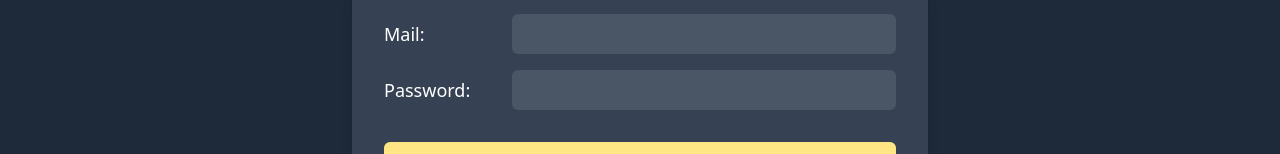
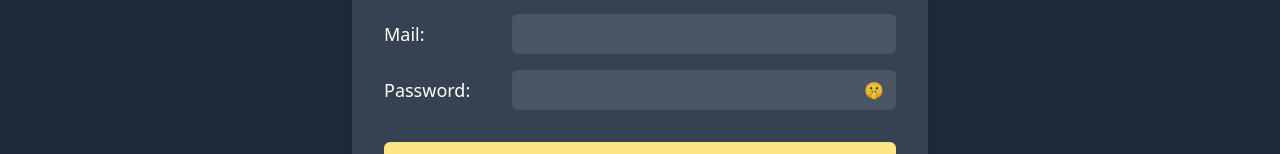
Before and after one commit to sohan-29/levelup, a React app in the folder frontend/: page /login in a window 1280 px wide. Shown: the part 250-404 px from the top of the page. Built offline with nearby package versions, Linux system fonts and the light colour scheme; the HTML template or start-up script is replaced by a standard one.

Commit message:
added toggle password

```diff
--- a/frontend/src/pages/login.jsx
+++ b/frontend/src/pages/login.jsx
@@ -1,15 +1,34 @@
+import { useState } from "react";
 import Header from "../components/header";
 
 const LoginForm = () => {
+    const [view, setview] = useState("🤫");
+    const [email, setEmail] = useState("");
+    const [password, setPassword] = useState("");
+    const viewPassword = () => {
+        const passwordInput = document.getElementById("password");
+        if (view === "🤫") {
+            passwordInput.value="·".repeat(passwordInput.value.length);
+            setview("🫣");
+        } else {
+            passwordInput.value = password;
+            setview("🤫")
+        };
+    }
+    const submitData = (e) => {
+        e.preventDefault();
+        console.log({email, password});
+    }
     return (
-        <form className="flex flex-col md:w-lg lg:w-xl gap-4 bg-gray-700 p-8 rounded-lg shadow-lg">
+        <form className="flex flex-col md:w-lg lg:w-xl gap-4 bg-gray-700 p-8 rounded-lg shadow-lg" onSubmit={submitData}>
             <div className="flex flex-col sm:flex-row sm:justify-between sm:items-center">
-            <label className="text-white text-lg font-medium" for="mail">Mail:</label>
-            <input className="p-2 rounded-md text-white bg-gray-600 sm:w-sm md:w-xs lg:w-sm" type="email" id="mail" name="mail" required />
+                <label className="text-white text-lg font-medium" htmlFor="mail">Mail:</label>
+                <input className="p-2 rounded-md text-white bg-gray-600 sm:w-sm md:w-xs lg:w-sm" type="email" id="mail" name="mail" value={email} onChange={(e)=>setEmail(e.target.value)} required />
             </div>
-            <div className="flex flex-col sm:flex-row sm:justify-between sm:items-center">
-            <label className="text-white text-lg font-medium" for="password">Password:</label>
-            <input className="p-2 rounded-md text-white bg-gray-600 sm:w-sm md:w-xs lg:w-sm" type="password" id="password" name="password" required />
+            <div className="relative flex flex-col sm:flex-row sm:justify-between sm:items-center">
+                <label className="text-white text-lg font-medium" htmlFor="password">Password:</label>
+                <input className="p-2 rounded-md text-white bg-gray-600 sm:w-sm md:w-xs lg:w-sm" type="text" id="password" name="password" value={password} onChange={(e)=>setPassword(e.target.value)} required />
+                <span className="absolute top-8.5 right-2 sm:top-2 sm:right-3 cursor-pointer" onClick={viewPassword}>{view}</span>
             </div>
             <button className="bg-amber-200 text-gray-800 font-bold py-2 px-4 rounded-md hover:bg-amber-300 mt-4" type="submit">Login</button>
         </form>
```
